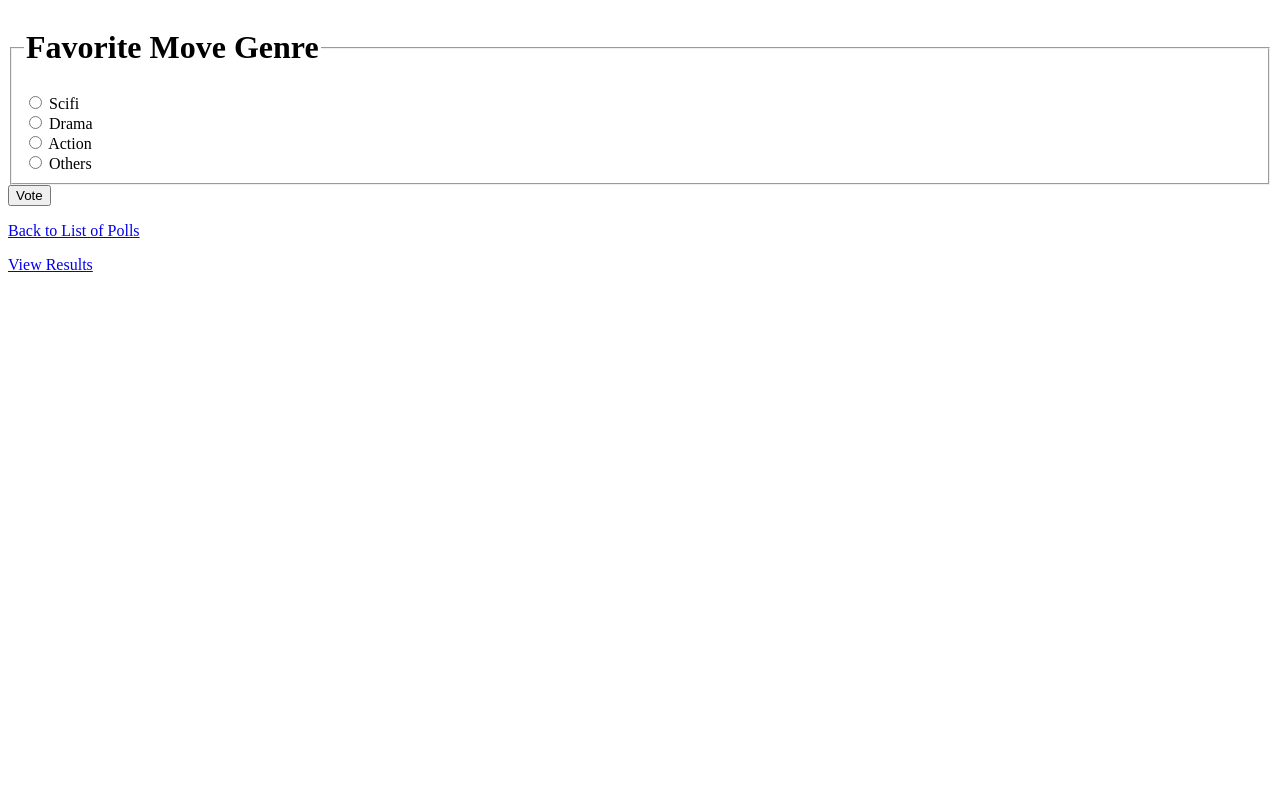
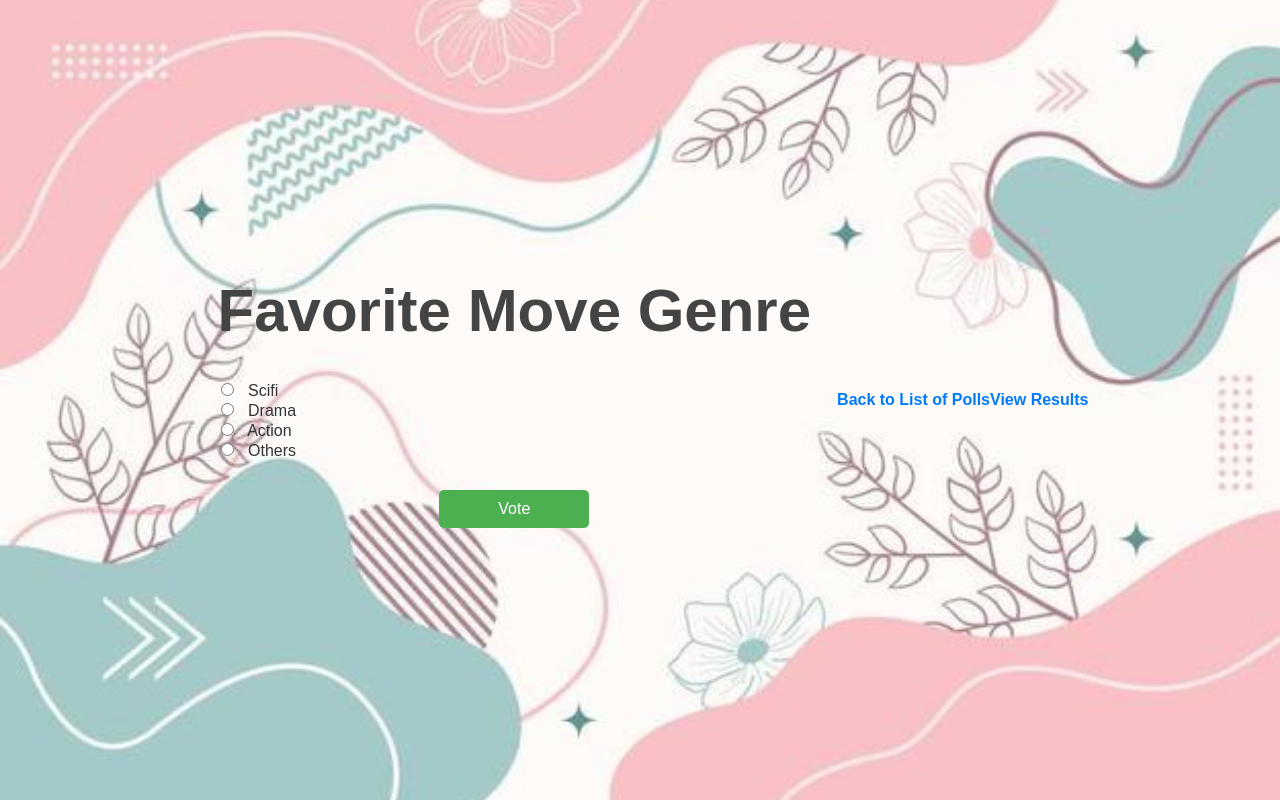
Before and after one commit to Mamajin/ku-polls, a Django app: page /polls/2/ in a window 1280 px wide. Run offline with Django 5.2, Linux system fonts and the light colour scheme; data comes from the database, SQL or seed files in the repository.

Commit message:
Style and Security Update

```diff
--- a/polls/static/polls/style.css
+++ b/polls/static/polls/style.css
@@ -1,9 +1,177 @@
-li a {
-    color: black;
+/* General Styles */
+body {
+    background: white url("images/background.jpg") no-repeat center center fixed;
+    background-size: cover;
+    font-size: 16px;
+    font-family: 'Arial', sans-serif;
+    color: #333;
+    margin: 0;
+    padding: 0;
+    display: flex;
+    justify-content: center;
+    align-items: center;
+    min-height: 100vh;
 }
 
-body {
-    background: white url("images/background.jpg") no-repeat;
-    background-size: cover;
-    font-size: 16px;
+.container {
+    background-color: rgba(255, 255, 255, 0.8);
+    padding: 20px;
+    border-radius: 8px;
+    box-shadow: 0 4px 8px rgba(0, 0, 0, 0.1);
+    max-width: 800px;
+    width: 90%;
+    margin: 20px auto;
 }
+
+/* Headings */
+h1, h2, h3 {
+    color: #444;
+    text-align: center;
+    margin-bottom: 20px;
+}
+
+h1 {
+    font-size: 2.5em;
+}
+
+h2 {
+    font-size: 2em;
+}
+
+h3 {
+    font-size: 1.75em;
+}
+
+/* Form Styles */
+form {
+    background-color: transparent;
+    padding: 10px;
+    border-radius: 8px;
+}
+
+fieldset {
+    border: none;
+    margin-bottom: 20px;
+    text-align: left;
+}
+
+legend {
+    font-size: 1.5em;
+    color: #333;
+    margin-bottom: 10px;
+}
+
+input[type="radio"] {
+    margin-right: 10px;
+}
+
+label {
+    font-size: 1em;
+    margin-right: 10px;
+}
+
+/* Button Styles */
+input[type="submit"], button {
+    background-color: #4CAF50;
+    color: white;
+    padding: 10px 20px;
+    border: none;
+    border-radius: 5px;
+    cursor: pointer;
+    font-size: 1em;
+    margin-top: 10px;
+    display: block;
+    margin: 20px auto;
+    width: 100%;
+    max-width: 150px;
+    text-align: center;
+}
+
+input[type="submit"]:hover, button:hover {
+    background-color: #45a049;
+}
+
+/* Link Styles */
+a {
+    color: #007BFF;
+    text-decoration: none;
+    font-weight: bold;
+}
+
+a:hover {
+    text-decoration: underline;
+}
+
+/* Messages Block */
+ul.messages {
+    list-style: none;
+    padding: 0;
+    margin-bottom: 20px;
+    background-color: rgba(255, 255, 255, 0.8);
+    border-radius: 5px;
+    padding: 10px;
+    box-shadow: 0 2px 4px rgba(0, 0, 0, 0.1);
+}
+
+ul.messages li {
+    padding: 5px 10px;
+    margin: 5px 0;
+    border-radius: 4px;
+}
+
+ul.messages .error {
+    background-color: #f8d7da;
+    color: #721c24;
+}
+
+ul.messages .success {
+    background-color: #d4edda;
+    color: #155724;
+}
+
+/* List Styles */
+ul {
+    list-style-type: none;
+    padding: 0;
+    margin: 0;
+}
+
+ul li {
+    background-color: rgba(255, 255, 255, 0.8);
+    margin: 10px 0;
+    padding: 10px;
+    border-radius: 8px;
+    box-shadow: 0 2px 4px rgba(0, 0, 0, 0.1);
+    transition: all 0.3s ease;
+}
+
+ul li:hover {
+    transform: scale(1.02);
+}
+
+li a {
+    color: #333;
+    text-decoration: none;
+    display: inline-block;
+    margin-right: 10px;
+}
+
+li a:hover {
+    text-decoration: underline;
+}
+
+/* Responsive Design */
+@media (max-width: 768px) {
+    .container {
+        width: 95%;
+    }
+
+    input[type="submit"], button {
+        width: 100%;
+        max-width: none;
+    }
+
+    h1, h2, h3 {
+        font-size: 1.5em;
+    }
+}
--- a/polls/templates/polls/detail.html
+++ b/polls/templates/polls/detail.html
@@ -1,3 +1,6 @@
+{% load static %}
+<link rel="stylesheet" href="{% static 'polls/style.css' %}">
+
 <form action="{% url 'polls:vote' question.id %}" method="post">
     {% csrf_token %}
 
--- a/polls/templates/polls/index.html
+++ b/polls/templates/polls/index.html
@@ -1,5 +1,4 @@
 {% load static %}
-
 <link rel="stylesheet" href="{% static 'polls/style.css' %}">
 
 <!-- Messages block -->
--- a/polls/templates/polls/results.html
+++ b/polls/templates/polls/results.html
@@ -1,3 +1,6 @@
+{% load static %}
+<link rel="stylesheet" href="{% static 'polls/style.css' %}">
+
 <h1>{{ question.question_text }}</h1>
 
 <ul>
--- a/requirements.txt
+++ b/requirements.txt
@@ -1 +1,2 @@
 Django~=5.1
+decouple~=0.0.7
```
Also changed, not shown: mysite/settings.py (+5 -2 lines), 1 other file.
